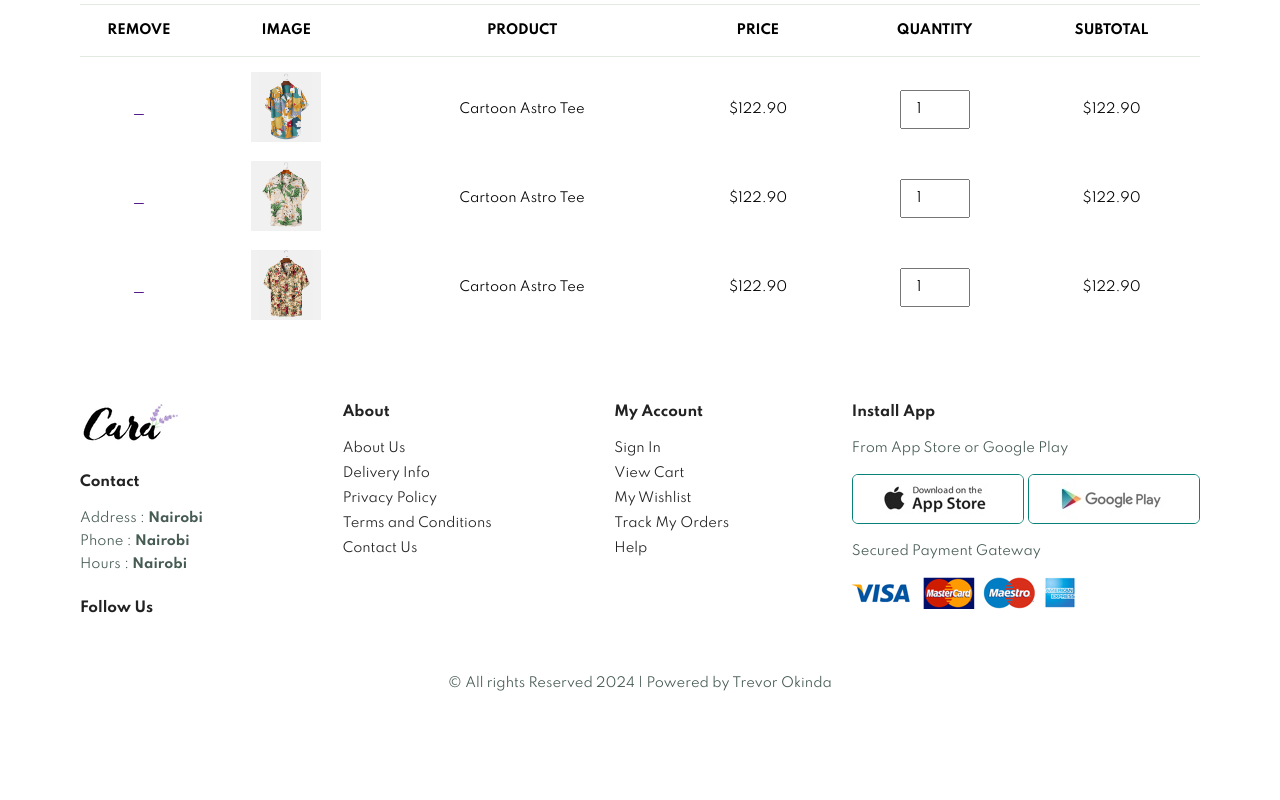
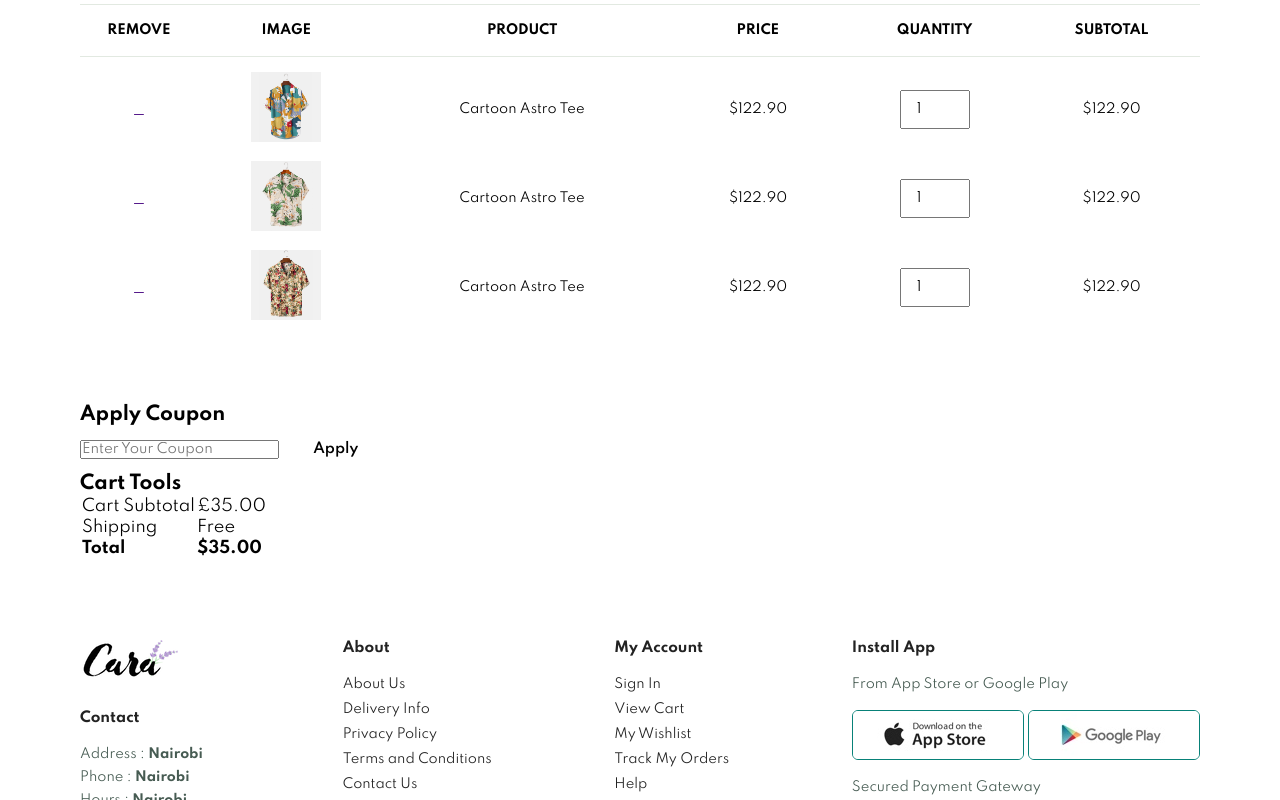
Before and after one commit to TrevorA17/E-Commerce-Website, a plain HTML site: page cart.html in a window 1280 px wide. Shown: the part 441-1241 px from the top of the page. Before the commit the page ends 1180 px from the top, so only its background shows below. Drawn offline with Linux system fonts and the light colour scheme.

Commit message:
coupon section

```diff
--- a/cart.html
+++ b/cart.html
@@ -82,6 +82,34 @@
 
         </section>
 
+        <section id="cart-add" class="section-p1">
+            <div id="coupon">
+                <h3>Apply Coupon</h3>
+                <div>
+                    <input type="text" placeholder="Enter Your Coupon">
+                    <button class="normal">Apply</button>
+                </div>
+            </div>
+
+            <div id="subtotal">
+                <h3>Cart Tools</h3>
+                <table>
+                    <tr>
+                        <td>Cart Subtotal</td>
+                        <td>£35.00</td>
+                    </tr>
+                    <tr>
+                        <td>Shipping</td>
+                        <td>Free</td>
+                    </tr>
+                    <tr>
+                        <td><strong>Total</strong></td>
+                        <td><strong>$35.00</strong></td>
+                    </tr>
+                </table>
+            </div>
+        </section>
+
 
 
         <footer class="section-p1">
```
